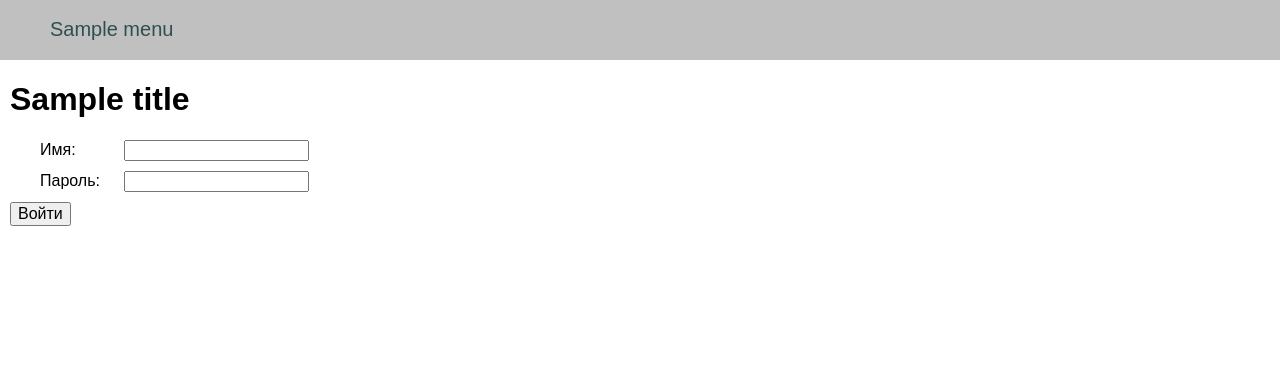
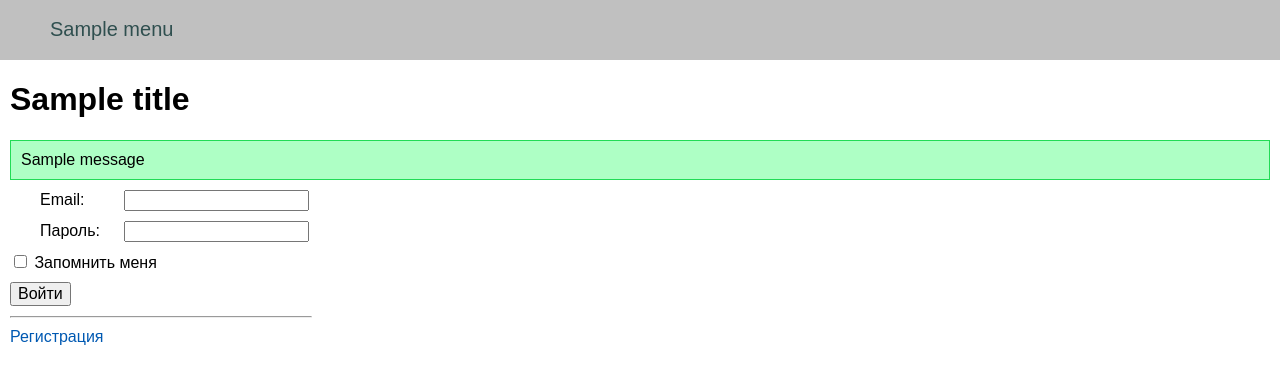
Before and after one commit to Tarilia/Horssite-flask, a Flask app: template horssite_flask/templates/login.html in a window 1280 px wide. Shown: the top 384 px of the page. Run offline with Flask 3, Linux system fonts and the light colour scheme; the template is opened without the code that fills it: most values are stand-ins (such as "Sample title", 1, 10 or a date in 2020); one stand-in notice (Sample message) is shown.

Commit message:
add login.html, register.html

```diff
--- a/horssite_flask/templates/login.html
+++ b/horssite_flask/templates/login.html
@@ -1,9 +1,22 @@
-{%extends 'base.html' %}
+{% extends 'base.html' %}
+
 {% block content %}
 {{ super() }}
-<form action="/login" method="post" class="form-contact">
-    <p><label>Имя: </label> <input type="text" name="username" value="" recuied /></p>
-    <p><label>Пароль: </label> <input type="password" name="psw" value="" recuied /></p>
-    <p><input type="submit" value="Войти" />
+{% for cat, msg in get_flashed_messages(True) %}
+<div class="flash {{cat}}">{{msg}}</div>
+{% endfor %}
+<form
+{% if request.args.get('next') %}
+action="{{ url_for('login', next=request.args.get('next')) }}"
+{% else %}
+action="{{ url_for('login') }}"
+{% endif %}
+method="post" class="form-contact">
+<p><label>Email: </label> <input type="text" name="email" value="" required />
+<p><label>Пароль: </label> <input type="password" name="psw" value="" required />
+<p><input type="checkbox" name="remainme" /> Запомнить меня
+<p><input type="submit" value="Войти" />
+<hr align=left width="300px">
+<p><a href="{{url_for('register')}}">Регистрация</a>
 </form>
 {% endblock %}
--- a/horssite_flask/templates/post.html
+++ b/horssite_flask/templates/post.html
@@ -2,5 +2,5 @@
 
 {% block content %}
 {{ super() }}
-{{ post }}
+{{ post | safe }}
 {% endblock %}
```
Also changed, not shown: horssite_flask/templates/register.html (added, +15 -0 lines).
